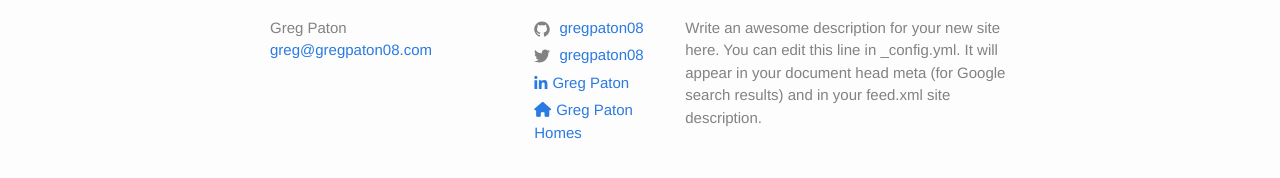
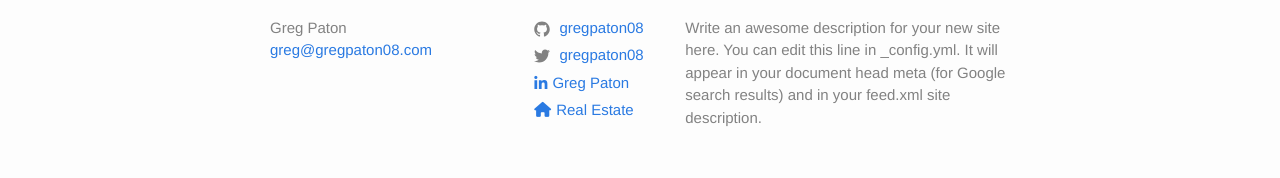
Before and after one commit to gregpaton08/gregpaton08.github.io, a Jekyll site: the page built from index.md, in a window 1280 px wide. Shown: the part 619-797 px from the top of the page. Built offline with Jekyll 4.4.1, drawn with Linux system fonts in a browser that asks for light colours; nearby versions of some CDN libraries.

Commit message:
Shorten link name

```diff
--- a/_includes/footer.html
+++ b/_includes/footer.html
@@ -37,7 +37,7 @@
             <a href="https://www.linkedin.com/in/greg-paton-63966544/"><span class="icon"><i class="fa fa-linkedin icon-social-media" aria-hidden="true"></i></span><span class="username">Greg Paton</span></a>
           </li>
           <li>
-            <a href="http://gregpatonhomes.com"><span class="icon"><i class="fa fa-home" aria-hidden="true"></i></span><span class="username">Greg Paton Homes</span></a>
+            <a href="http://gregpatonhomes.com"><span class="icon"><i class="fa fa-home" aria-hidden="true"></i></span><span class="username">Real Estate</span></a>
           </li>
         </ul>
       </div>
```
